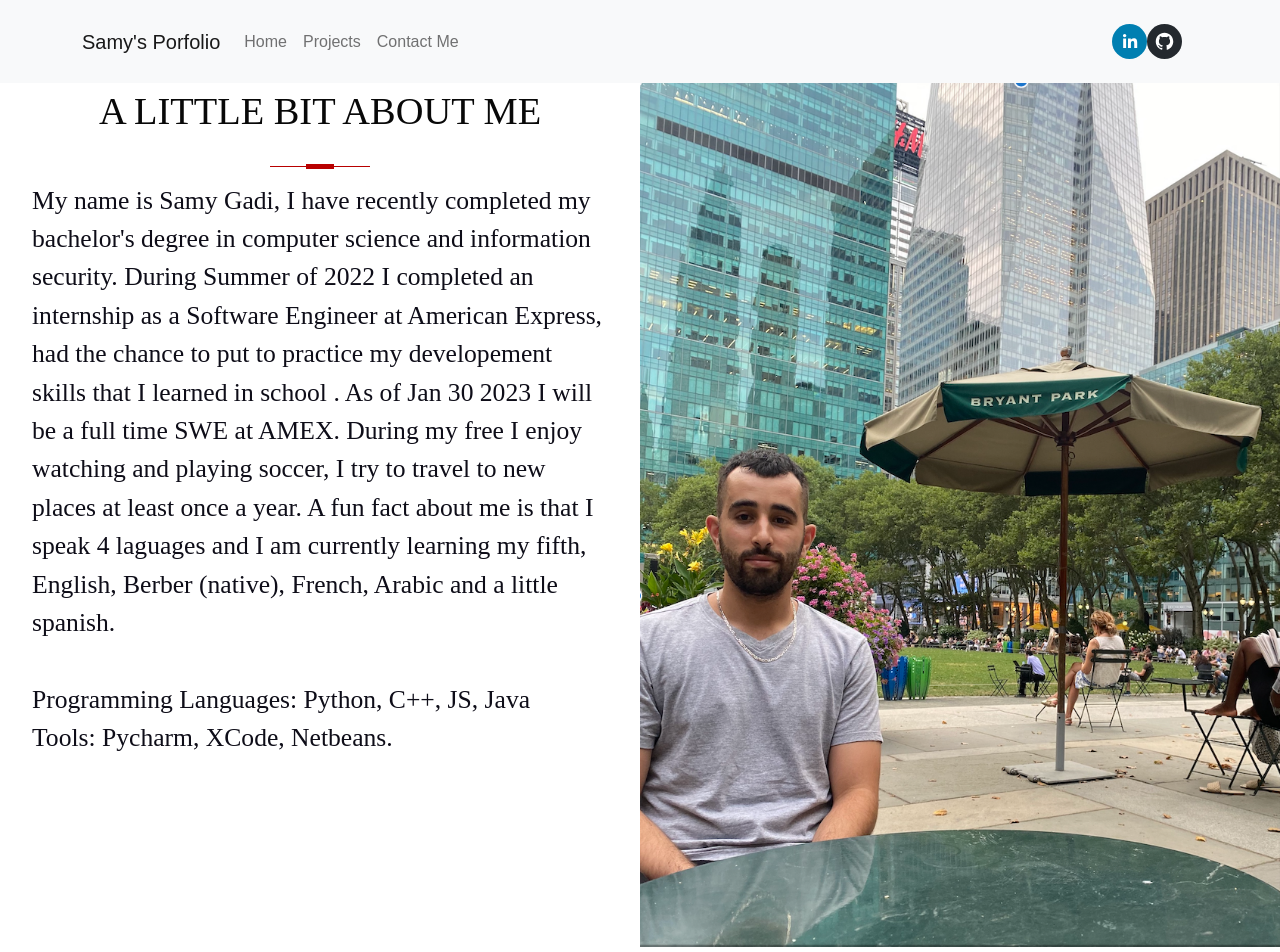
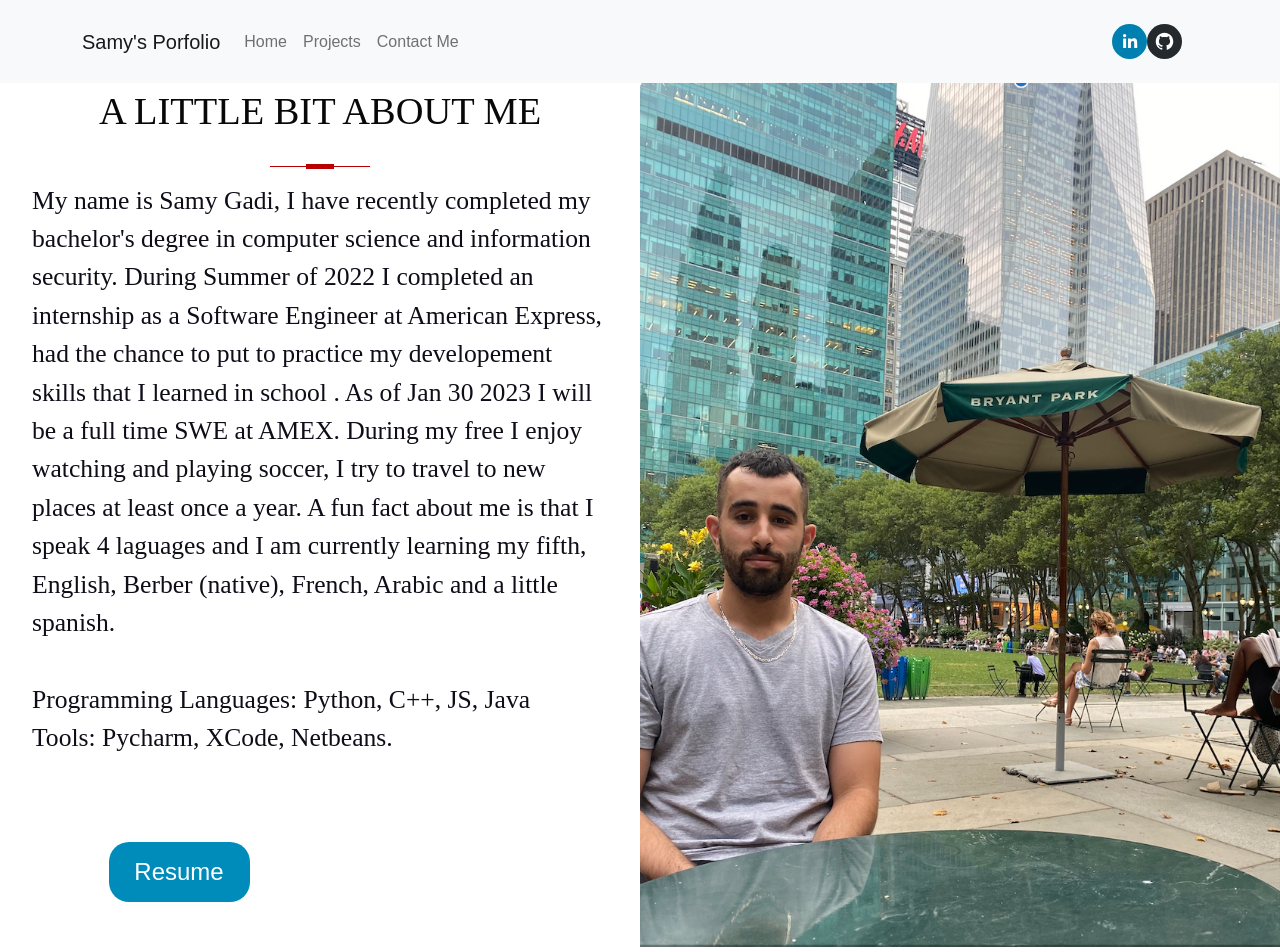
Before and after one commit to SamyG12/portfolio, a React (Create React App) app: page / in a window 1280 px wide. Shown: the top 952 px of the page. Built offline with nearby package versions, Linux system fonts and the light colour scheme.

Commit message:
resume button

```diff
--- a/src/Components/Contact/contact.css
+++ b/src/Components/Contact/contact.css
@@ -69,7 +69,8 @@ input[type=text] {
     border: 1px solid #f00e0e;
     border-width: 1px 1px 3px;
     border-style:none;
-    /*box-shadow: 0 -1px 0 rgba(255,255,255,0.1) inset;*/
+    min-width: 50px;
+    max-width: 300px;
 
   }
 
--- a/src/Components/Home/Home.js
+++ b/src/Components/Home/Home.js
@@ -28,7 +28,13 @@ export default function Home(){
                     Tools: Pycharm, XCode, Netbeans.
             </p>
 
+            <form action="https://drive.google.com/file/d/1lmYnzQpAbk6kC7czRfPVTP8769e2R5gp/view?usp=share_link">
+            <button type="submit" value="Go to Google" >Resume</button>
+            </form>
+            {/* <button onclick="https://drive.google.com/file/d/1lmYnzQpAbk6kC7czRfPVTP8769e2R5gp/view?usp=share_link">Resume</button> */}
 
+            {/* <button onclick="location.href='https://drive.google.com/file/d/1lmYnzQpAbk6kC7czRfPVTP8769e2R5gp/view?usp=share_link'" type="button">
+            Resume</button> */}
             </div>
 
         </div>
--- a/src/Components/item/item.css
+++ b/src/Components/item/item.css
@@ -14,6 +14,7 @@
     background-color: var(--deep-dark);
     padding: 1rem;
     border-radius: 12px;
+    border-color: black;
   }
 
   .projectItem__title {
@@ -22,7 +23,7 @@
 
   .projectItem__desc {
     font-size: 1.6rem;
-    font-family: 'RobotoMono Regular';
+    font-family: 'times new roman';
     margin-top: 1rem;
   }
   @media only screen and (max-width: 768px) {
```
